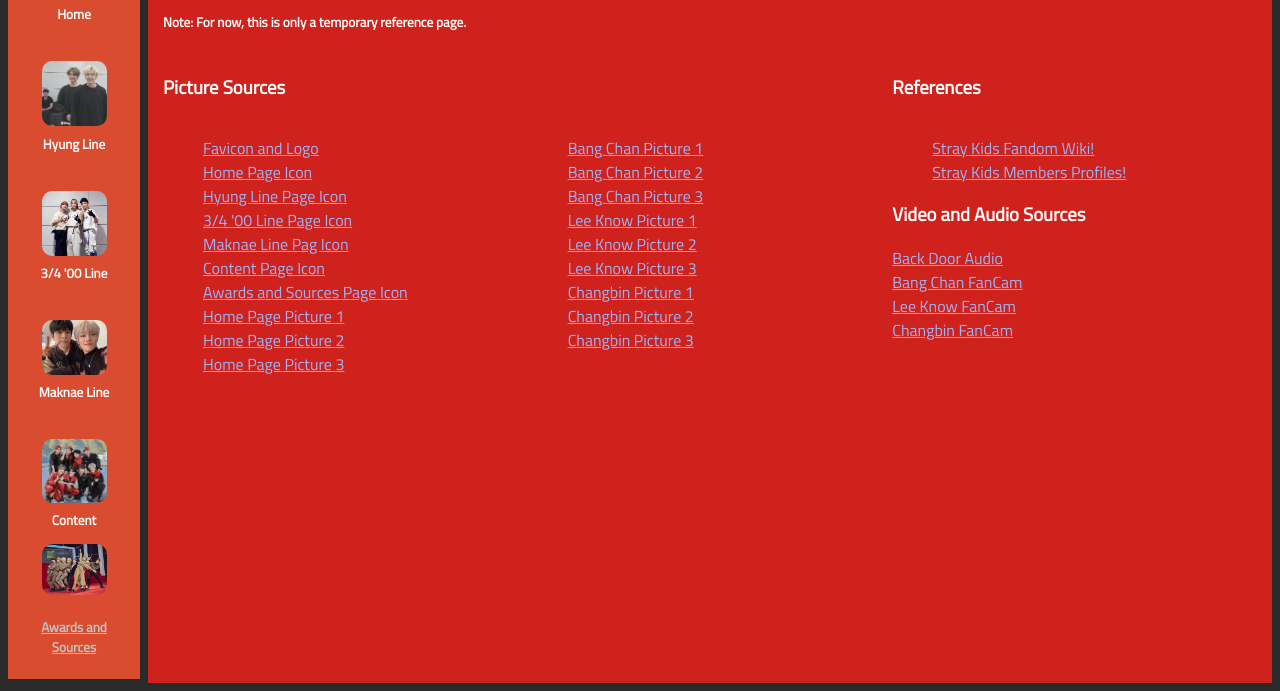
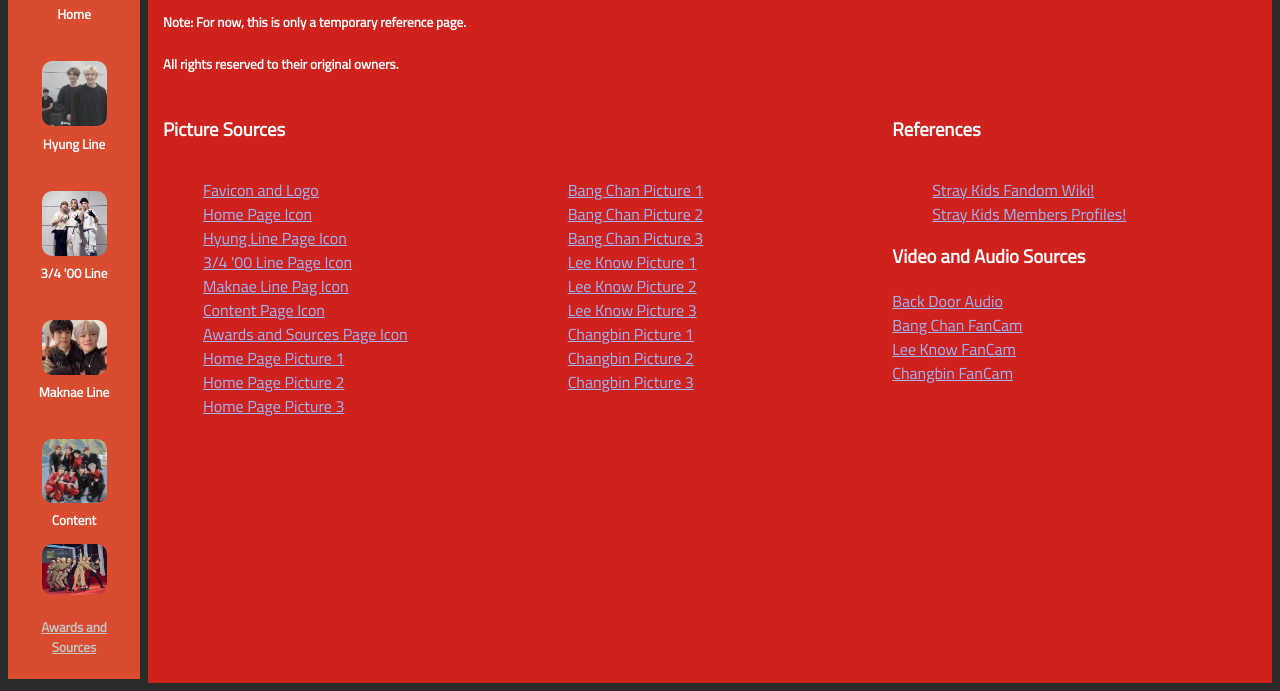
Before and after one commit to Jillian-Rosacay/2QProjBerylliumRosacay, a plain HTML site: page htdocs/page 5.html in a window 1280 px wide. Shown: the part 227-918 px from the top of the page. Drawn offline with Linux system fonts and the light colour scheme.

Commit message:
Update page 5.html

```diff
--- a/htdocs/page 5.html
+++ b/htdocs/page 5.html
@@ -36,6 +36,7 @@
 			<div id="content">
 				<h2> Awards and Sources </h2>
 				<h5> Note: For now, this is only a temporary reference page. </h5>
+				<h5> All rights reserved to their original owners. </h5>
 				<div class="picSource"> <h3> Picture Sources </h3> </div>
 				<div class="refSource"> <h3> References </h3> </div>
 				<div class="col">
```
